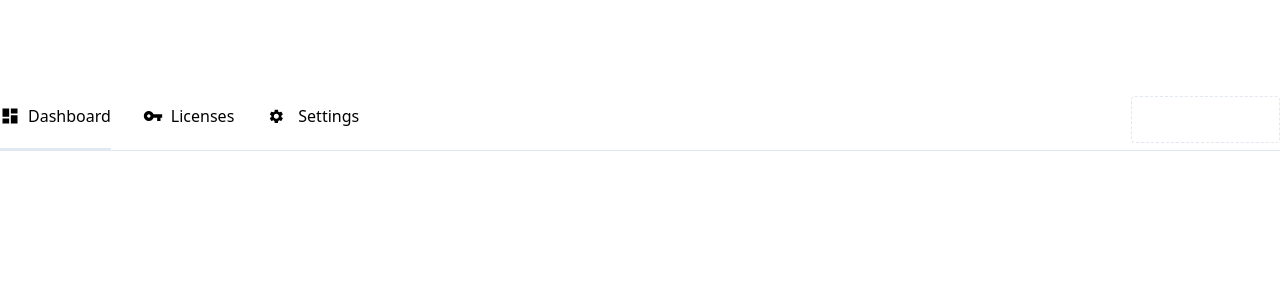
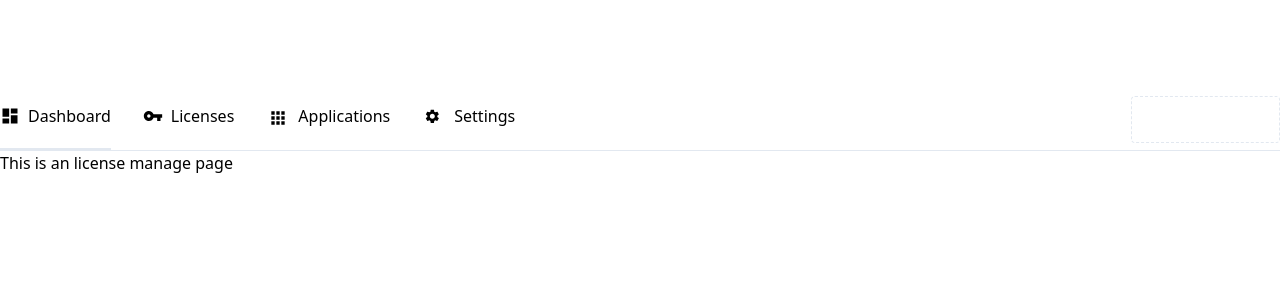
Before and after one commit to mumairofficial/license-dashboard, a Vue app: page /#/licenses in a window 1280 px wide. Shown: the top 300 px of the page. Built offline with nearby package versions, Linux system fonts and the light colour scheme.

Commit message:
views generated and router updated

```diff
--- a/src/components/layout/Navigation.vue
+++ b/src/components/layout/Navigation.vue
@@ -2,19 +2,24 @@
   <div class="bg-white border-b">
     <div class="container mx-auto flex justify-between">
       <div class="flex pt-5 ">
-        <router-link to="/about" class="no-underline flex items-center mr-8 text-blue border-b-2 border-blue pb-5">
+        <router-link to="/" class="no-underline flex items-center mr-8 text-blue border-b-2 border-blue pb-5">
           <svg class="fill-current text-blue-dark w-5 h-5" xmlns="http://www.w3.org/2000/svg" width="24" height="24" viewBox="0 0 24 24"><path xmlns="http://www.w3.org/2000/svg" d="M3 13h8V3H3v10zm0 8h8v-6H3v6zm10 0h8V11h-8v10zm0-18v6h8V3h-8z"/></svg>
-          <div><a class="no-underline text-blue-dark ml-2" href="/about">Dashboard</a></div>
+          <div><a class="no-underline text-blue-dark ml-2" href="/">Dashboard</a></div>
         </router-link>
 
-        <router-link to="/about" class="no-underline flex items-center mr-8  border-b-2 border-transparent hover:border-blue pb-5">
+        <router-link to="/licenses" class="no-underline flex items-center mr-8  border-b-2 border-transparent hover:border-blue pb-5">
           <svg class="fill-current text-grey-dark w-5 h-5" xmlns="http://www.w3.org/2000/svg" width="24" height="24" viewBox="0 0 24 24"><path xmlns="http://www.w3.org/2000/svg" d="M12.65 10C11.83 7.67 9.61 6 7 6c-3.31 0-6 2.69-6 6s2.69 6 6 6c2.61 0 4.83-1.67 5.65-4H17v4h4v-4h2v-4H12.65zM7 14c-1.1 0-2-.9-2-2s.9-2 2-2 2 .9 2 2-.9 2-2 2z"/></svg>
-          <div><a class="no-underline text-grey-dark ml-2" href="/about">Licenses</a></div>
+          <div><a class="no-underline text-grey-dark ml-2" href="/licenses">Licenses</a></div>
         </router-link>
 
-        <router-link to="/about" class="no-underline flex items-center mr-8  border-b-2 border-transparent hover:border-blue pb-5">
+        <router-link to="/applications" class="no-underline flex items-center mr-8  border-b-2 border-transparent hover:border-blue pb-5">
+          <svg class="fill-current text-grey-dark pt-1" xmlns="http://www.w3.org/2000/svg" width="24" height="24" viewBox="0 0 24 24"><path xmlns="http://www.w3.org/2000/svg" d="M4 8h4V4H4v4zm6 12h4v-4h-4v4zm-6 0h4v-4H4v4zm0-6h4v-4H4v4zm6 0h4v-4h-4v4zm6-10v4h4V4h-4zm-6 4h4V4h-4v4zm6 6h4v-4h-4v4zm0 6h4v-4h-4v4z"/></svg>
+          <div><a class="no-underline text-grey-dark ml-2" href="/applications">Applications</a></div>
+        </router-link>
+
+        <router-link to="/settings" class="no-underline flex items-center mr-8  border-b-2 border-transparent hover:border-blue pb-5">
           <svg class="fill-current text-grey-dark pt-1" xmlns="http://www.w3.org/2000/svg" width="24" height="24" viewBox="0 0 24 24"><path xmlns="http://www.w3.org/2000/svg" d="M15.95 10.78c.03-.25.05-.51.05-.78s-.02-.53-.06-.78l1.69-1.32c.15-.12.19-.34.1-.51l-1.6-2.77c-.1-.18-.31-.24-.49-.18l-1.99.8c-.42-.32-.86-.58-1.35-.78L12 2.34c-.03-.2-.2-.34-.4-.34H8.4c-.2 0-.36.14-.39.34l-.3 2.12c-.49.2-.94.47-1.35.78l-1.99-.8c-.18-.07-.39 0-.49.18l-1.6 2.77c-.1.18-.06.39.1.51l1.69 1.32c-.04.25-.07.52-.07.78s.02.53.06.78L2.37 12.1c-.15.12-.19.34-.1.51l1.6 2.77c.1.18.31.24.49.18l1.99-.8c.42.32.86.58 1.35.78l.3 2.12c.04.2.2.34.4.34h3.2c.2 0 .37-.14.39-.34l.3-2.12c.49-.2.94-.47 1.35-.78l1.99.8c.18.07.39 0 .49-.18l1.6-2.77c.1-.18.06-.39-.1-.51l-1.67-1.32zM10 13c-1.65 0-3-1.35-3-3s1.35-3 3-3 3 1.35 3 3-1.35 3-3 3z"/></svg>
-          <div><a class="no-underline text-grey-dark ml-2" href="/about">Settings</a></div>
+          <div><a class="no-underline text-grey-dark ml-2" href="/settings">Settings</a></div>
         </router-link>
       </div>
 
--- a/src/router.js
+++ b/src/router.js
@@ -1,6 +1,6 @@
 import Vue from 'vue'
 import Router from 'vue-router'
-import Home from './views/Home.vue'
+import Dashboard from './views/Dashboard.vue'
 
 Vue.use(Router)
 
@@ -8,16 +8,26 @@ export default new Router({
   routes: [
     {
       path: '/',
-      name: 'home',
-      component: Home
+      name: 'dashboard',
+      component: Dashboard
     },
     {
-      path: '/about',
-      name: 'about',
+      path: '/licenses',
+      name: 'license-manage',
       // route level code-splitting
       // this generates a separate chunk (about.[hash].js) for this route
       // which is lazy-loaded when the route is visited.
-      component: () => import(/* webpackChunkName: "about" */ './views/About.vue')
+      component: () => import(/* webpackChunkName: "about" */ './views/LicenseManage.vue')
+    },
+    {
+      path: '/applications',
+      name: 'applications',
+      component: () => import('./views/Applications.vue')
+    },
+    {
+      path: '/settings',
+      name: 'settings',
+      component: () => import('./views/Settings.vue')
     }
   ]
 })
--- a/src/views/About.vue
+++ /dev/null
@@ -1,5 +0,0 @@
-<template>
-  <div class="about">
-    <h1>This is an about page</h1>
-  </div>
-</template>
--- /dev/null
+++ b/src/views/Applications.vue
@@ -0,0 +1,5 @@
+<template>
+  <div class="apps">
+    <h1>This is an applications page</h1>
+  </div>
+</template>
--- /dev/null
+++ b/src/views/LicenseManage.vue
@@ -0,0 +1,5 @@
+<template>
+  <div class="license">
+    <h1>This is an license manage page</h1>
+  </div>
+</template>
--- /dev/null
+++ b/src/views/Settings.vue
@@ -0,0 +1,5 @@
+<template>
+  <div class="setting">
+    <h1>This is an settings page</h1>
+  </div>
+</template>
```
Also changed, not shown: src/views/Dashboard.vue (renamed from src/views/Home.vue).
